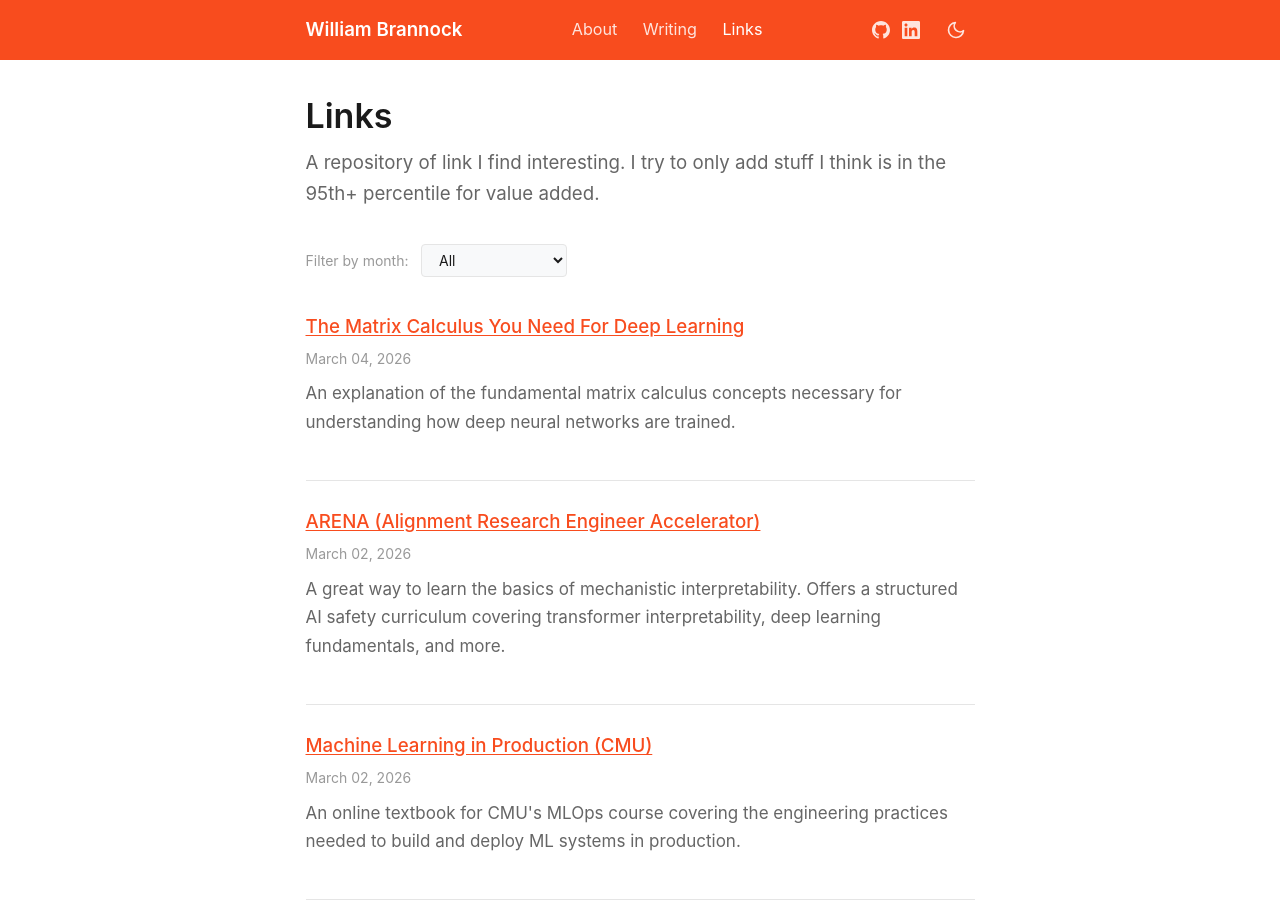
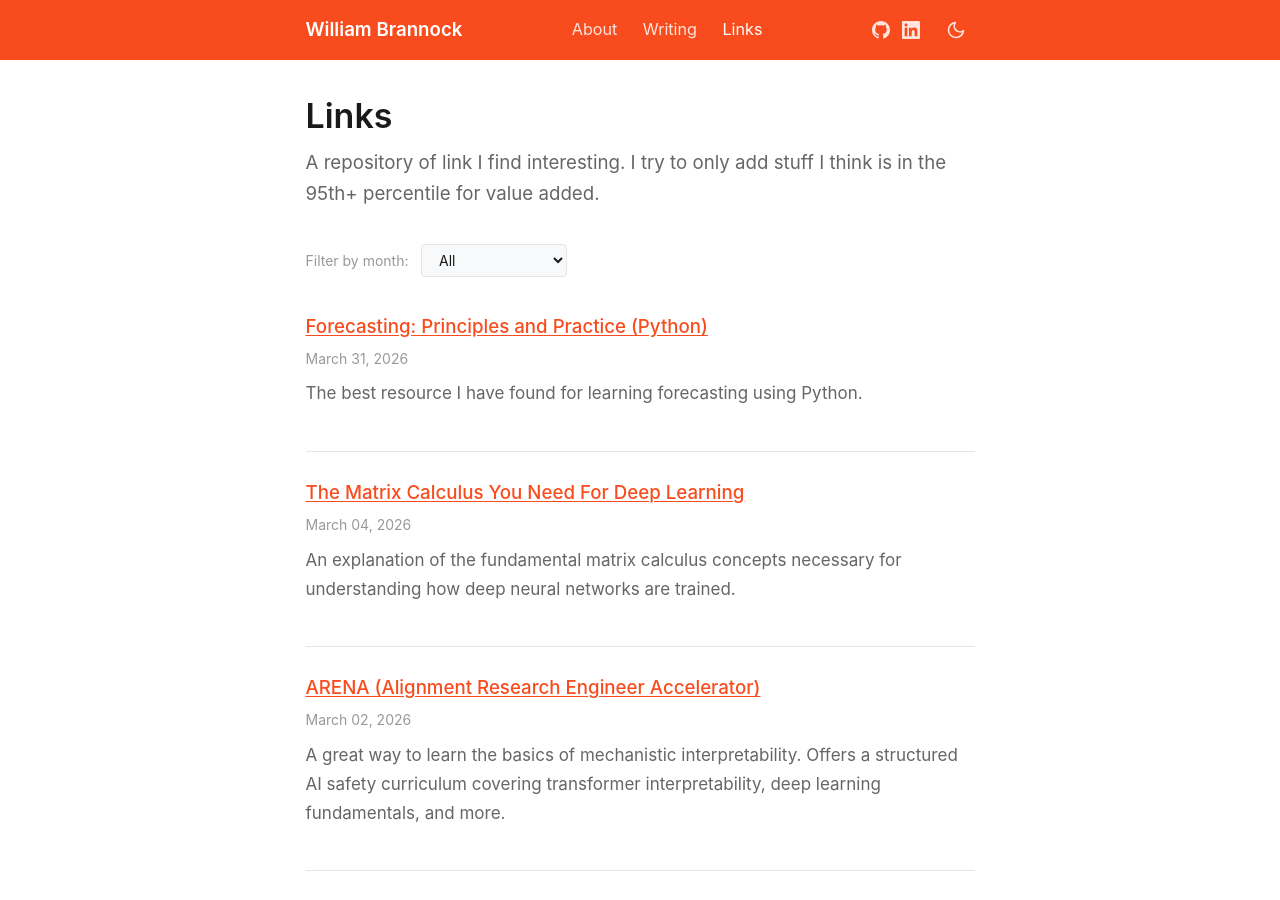
Before and after one commit to wbrannock/wbrannock.github.io, a Jekyll site: the page built from links.md, in a window 1280 px wide and 900 px high. Built offline with Jekyll 4.4.1, drawn with Linux system fonts in a browser that asks for light colours.

Commit message:
added forecasting link

```diff
--- a/_data/links.yml
+++ b/_data/links.yml
@@ -18,6 +18,11 @@
   description: "An explanation of the fundamental matrix calculus concepts necessary for understanding how deep neural networks are trained."
   date: 2026-03-04
 
+- title: "Forecasting: Principles and Practice (Python)"
+  url: "https://otexts.com/fpppy/"
+  description: "The best resource I have found for learning forecasting using Python."
+  date: 2026-03-31
+
 - title: "An Infinitely Large Napkin"
   url: "https://venhance.github.io/napkin/Napkin.pdf"
   description: "A useful introduction to many different math concepts. I found it most helpful for learning about some of the basic concepts in abstract algebra."
```
